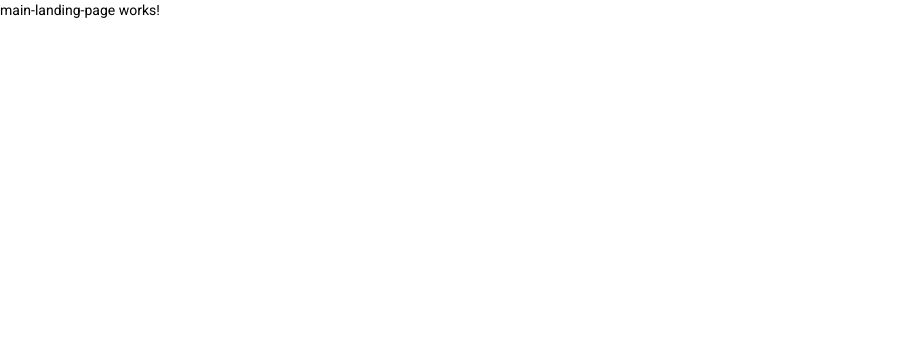
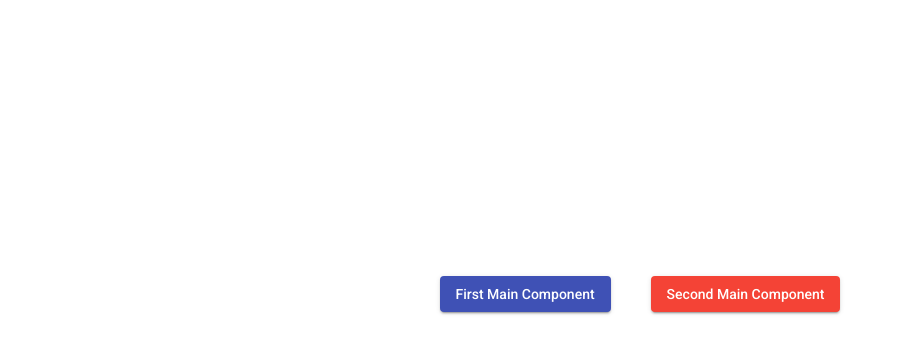
Before and after one commit to TluwaniMS/angular-child-routes-test, an Angular app: page /main-landing-page in a window 1280 px wide. Shown: the top 354 px of the page, without its empty margins (0-903 px from the left). Built offline with nearby package versions, Linux system fonts and the light colour scheme.

Commit message:
adding-routing-logic

```diff
--- a/src/app/app.module.ts
+++ b/src/app/app.module.ts
@@ -12,7 +12,7 @@ import { SecondMainComponentSecondChildNestComponent } from './components/second
 
 import { BrowserAnimationsModule } from '@angular/platform-browser/animations';
 import { MatToolbarModule } from '@angular/material/toolbar';
-
+import { MatButtonModule } from '@angular/material/button';
 import { ChildAndParentRouterCommunicationService } from '../app/services/child-and-parent-router-communication.service';
 import { MainLandingPageComponent } from './components/main-landing-page/main-landing-page.component';
 
@@ -32,6 +32,7 @@ import { MainLandingPageComponent } from './components/main-landing-page/main-la
     AppRoutingModule,
     BrowserAnimationsModule,
     MatToolbarModule,
+    MatButtonModule,
   ],
   providers: [ChildAndParentRouterCommunicationService],
   bootstrap: [AppComponent],
--- a/src/app/components/main-landing-page/main-landing-page.component.html
+++ b/src/app/components/main-landing-page/main-landing-page.component.html
@@ -1 +1,16 @@
-<p>main-landing-page works!</p>
+<div class="main-landing-page-button-container">
+  <button
+    mat-raised-button
+    color="primary"
+    [routerLink]="['/first-main-component/first-nested-first']"
+  >
+    First Main Component
+  </button>
+  <button
+    mat-raised-button
+    color="warn"
+    [routerLink]="['/second-main-component/second-nested-first']"
+  >
+    Second Main Component
+  </button>
+</div>
--- a/src/app/components/main-landing-page/main-landing-page.component.scss
+++ b/src/app/components/main-landing-page/main-landing-page.component.scss
@@ -0,0 +1,8 @@
+.main-landing-page-button-container {
+  text-align: center;
+  margin-top: 20%;
+}
+
+button {
+  margin: 20px;
+}
```
